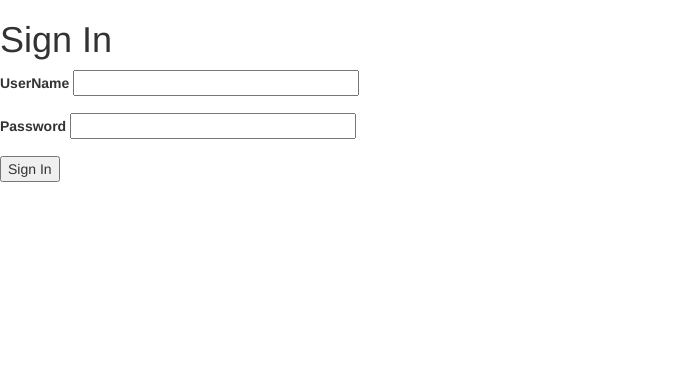
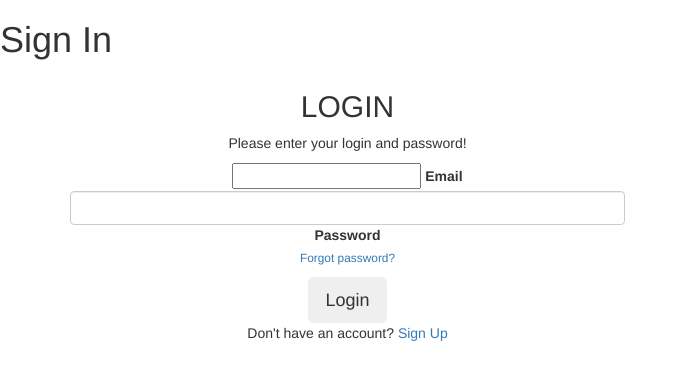
Before and after one commit to TNTechnologies/YBIPM, a Flask app: page /login in a window 1280 px wide. Shown: the top 380 px of the page, without its empty margins (0-688 px from the left). Run offline with Flask 2, Linux system fonts and the light colour scheme; parts of the project's set-up code (start-up, migrations or seed data) failed here and were passed over; some libraries are stand-ins or nearby versions.

Commit message:
initial commit

```diff
--- a/app.py
+++ b/app.py
@@ -1,25 +1,25 @@
+from dominate.util import lazy
 from flask import Flask, render_template, redirect, flash, url_for, request
 from flask_bootstrap import Bootstrap
 from flask_login import LoginManager, login_user, current_user, logout_user
 from flask_nav import Nav
 from forms import LoginForm
-from models import *
 from flask_sqlalchemy import SQLAlchemy
-
+from flask_login import UserMixin
+from werkzeug.security import generate_password_hash, check_password_hash
+import datetime
 
 
 app = Flask(__name__)
+app.config['SQLALCHEMY_DATABASE_URI'] = 'sqlite:///Database.db'
+app.config['SQLALCHEMY_TRACK_MODIFICATIONS'] = False
+app.secret_key = 'Ye5xSCXkN2ROj2bn5FuV'
 nav = Nav(app)
 Bootstrap(app)
 db = SQLAlchemy(app)
 login_manager = LoginManager(app)
 login_manager.login_view = 'login'
 login_manager.login_message_category = 'info'
-
-
-# TODO SQL Configs
-app.config['SQLALCHEMY_DATABASE_URI'] = 'sqlite:///Database.db'
-app.secret_key = 'Ye5xSCXkN2ROj2bn5FuV'
 
 
 @app.route('/')
@@ -41,6 +41,36 @@
 
     return render_template('login.html', form=form)
 
+# Database models
+class Users(UserMixin, db.Model):
+    id = db.Column(db.Integer, primary_key=True, autoincrement=True)
+    name = db.Column(db.String(255), nullable=False, unique=True)
+    password_hash = db.Column(db.String(255), nullable=False)
+    email = db.Column(db.String(255), nullable=False, unique=True)
+
+    def set_password(self, password):
+        self.password_hash = generate_password_hash(password)
+
+    def check_password(self, password):
+        return check_password_hash(self.password_hash, password)
+
+    def is_authenticated(self):
+        return True
+
+    def is_active(self):
+        return True
+
+    def is_anonymous(self):
+        return False
+
+    def get_id(self):
+        return self.id
+
+    def __repr__(self):
+        return '<Users %r>' % self.id
+
+
+#init_app
 @login_manager.user_loader
 def load_user(id):
     return Users.get(int(id))
--- a/forms.py
+++ b/forms.py
@@ -3,6 +3,13 @@
 from wtforms.validators import DataRequired
 
 class LoginForm(FlaskForm):
-    name = StringField('UserName', validators=[DataRequired()])
+    name = StringField('User Name', validators=[DataRequired()])
     password = PasswordField('Password', validators=[DataRequired()])
     submit = SubmitField('Sign In')
+
+class RegisterUser(FlaskForm):
+    name = StringField('User Name', validators=[DataRequired()])
+    password = PasswordField('Password', validators=[DataRequired()])
+    comfirm = PasswordField('Comfim Password', validators=[DataRequired()])
+    email = StringField('Email', validators=[DataRequired()])
+    submit = SubmitField('Register')
--- a/templates/login.html
+++ b/templates/login.html
@@ -2,16 +2,48 @@
 
 {% block content %}
 <h1> Sign In</h1>
-<form  method="post">
-        {{  form.csrf_token }}
-    <div class="form-group">
-        {{form.name.label}}
-        {{form.name(size=32)}}
+<section class="vh-100 gradient-custom">
+  <div class="container py-5 h-100">
+    <div class="row d-flex justify-content-center align-items-center h-100">
+      <div class="col-12 col-md-8 col-lg-6 col-xl-5">
+        <div class="card bg-dark text-white" style="border-radius: 1rem;">
+          <div class="card-body p-5 text-center">
+
+            <div class="mb-md-5 mt-md-4 pb-5">
+
+              <h2 class="fw-bold mb-2 text-uppercase">Login</h2>
+              <p class="text-white-50 mb-5">Please enter your login and password!</p>
+
+              <div class="form-outline form-white mb-4">
+                {{ form.name }}
+                <label class="form-label" for="typeEmailX">Email</label>
+              </div>
+
+              <div class="form-outline form-white mb-4">
+                <input type="password" id="typePasswordX" class="form-control form-control-lg" />
+                <label class="form-label" for="typePasswordX">Password</label>
+              </div>
+
+              <p class="small mb-5 pb-lg-2"><a class="text-white-50" href="#!">Forgot password?</a></p>
+
+              <button class="btn btn-outline-light btn-lg px-5" type="submit">Login</button>
+
+              <div class="d-flex justify-content-center text-center mt-4 pt-1">
+                <a href="#!" class="text-white"><i class="fab fa-facebook-f fa-lg"></i></a>
+                <a href="#!" class="text-white"><i class="fab fa-twitter fa-lg mx-4 px-2"></i></a>
+                <a href="#!" class="text-white"><i class="fab fa-google fa-lg"></i></a>
+              </div>
+
+            </div>
+
+            <div>
+              <p class="mb-0">Don't have an account? <a href="#!" class="text-white-50 fw-bold">Sign Up</a></p>
+            </div>
+
+          </div>
+        </div>
+      </div>
     </div>
-    <div class="form-group">
-        {{form.password.label}}
-        {{form.password(size=32)}}
-    </div>
-        {{ form.submit() }}
-</form>
+  </div>
+</section>
 {% endblock %}
```
Also changed, not shown: models.py (+28 -11 lines).
